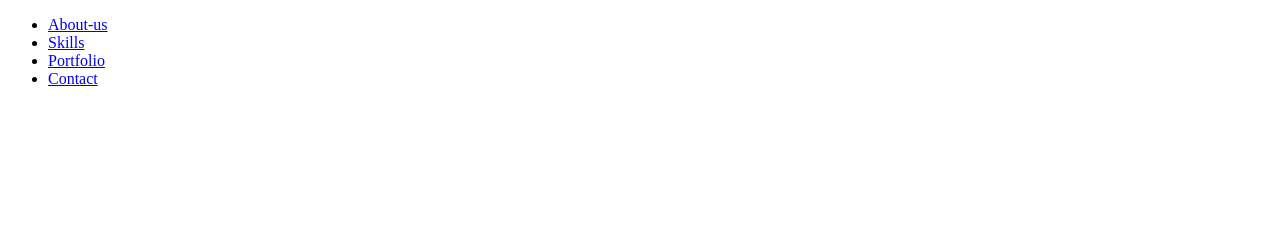
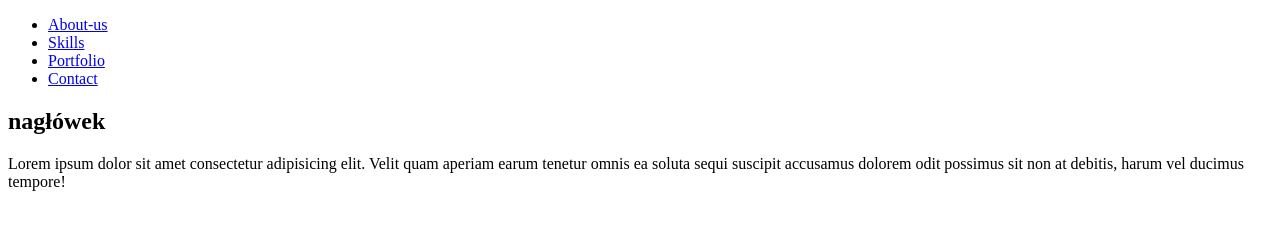
Before and after one commit to nkuziemka/20-html-prosta--strona, a plain HTML site: page index.html in a window 1280 px wide. Drawn offline with Linux system fonts and the light colour scheme.

Commit message:
sekcja about us

```diff
--- a/index.html
+++ b/index.html
@@ -15,5 +15,9 @@
             <li><a href=#Contact>Contact</a></li>
         </ul>
     </nav>
+    <section class="About-us">
+        <h1>nagłówek</h1>
+        <p>Lorem ipsum dolor sit amet consectetur adipisicing elit. Velit quam aperiam earum tenetur omnis ea soluta sequi suscipit accusamus dolorem odit possimus sit non at debitis, harum vel ducimus tempore!</p>
+    </section>
 </body>
 </html>
```
